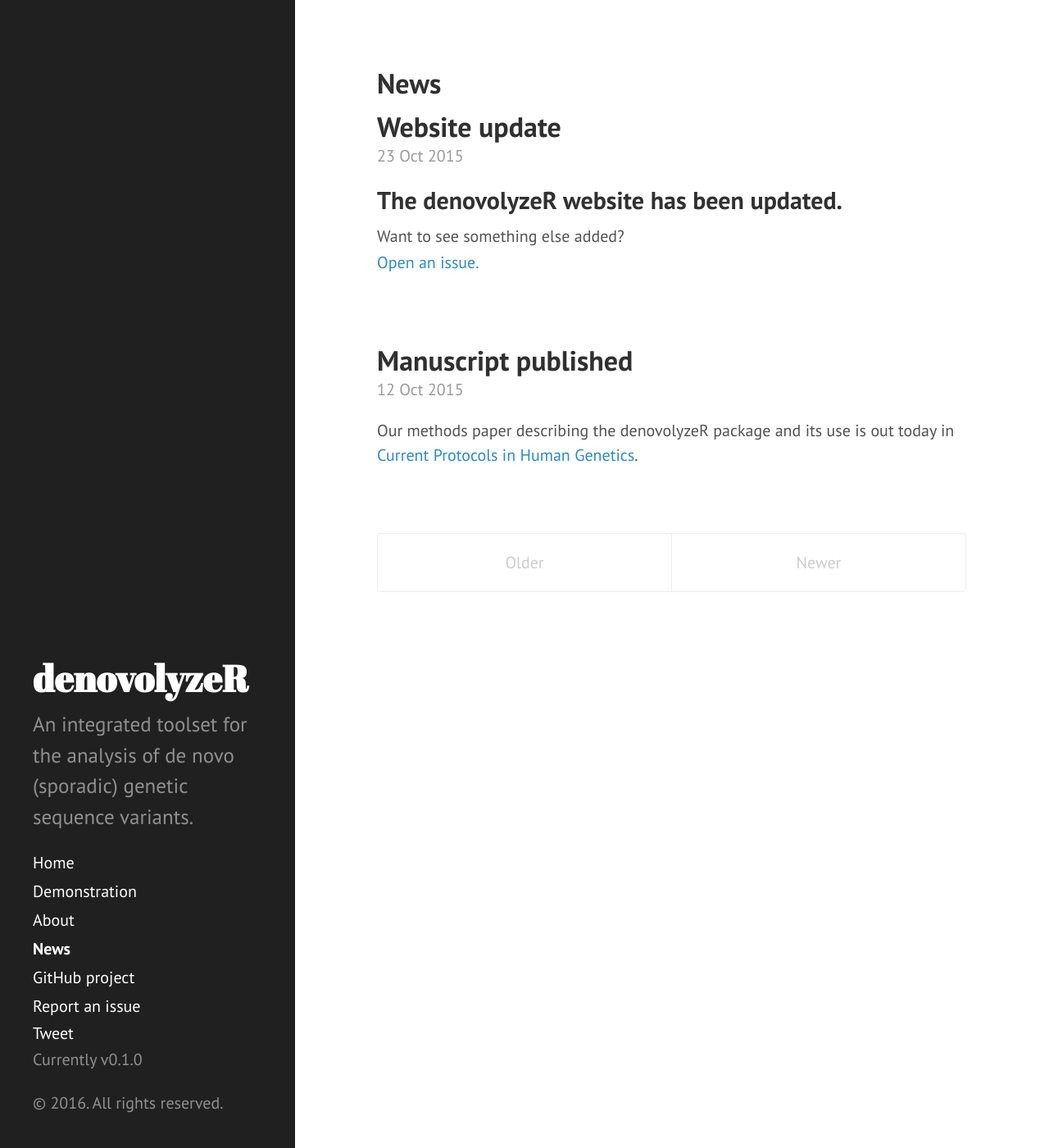
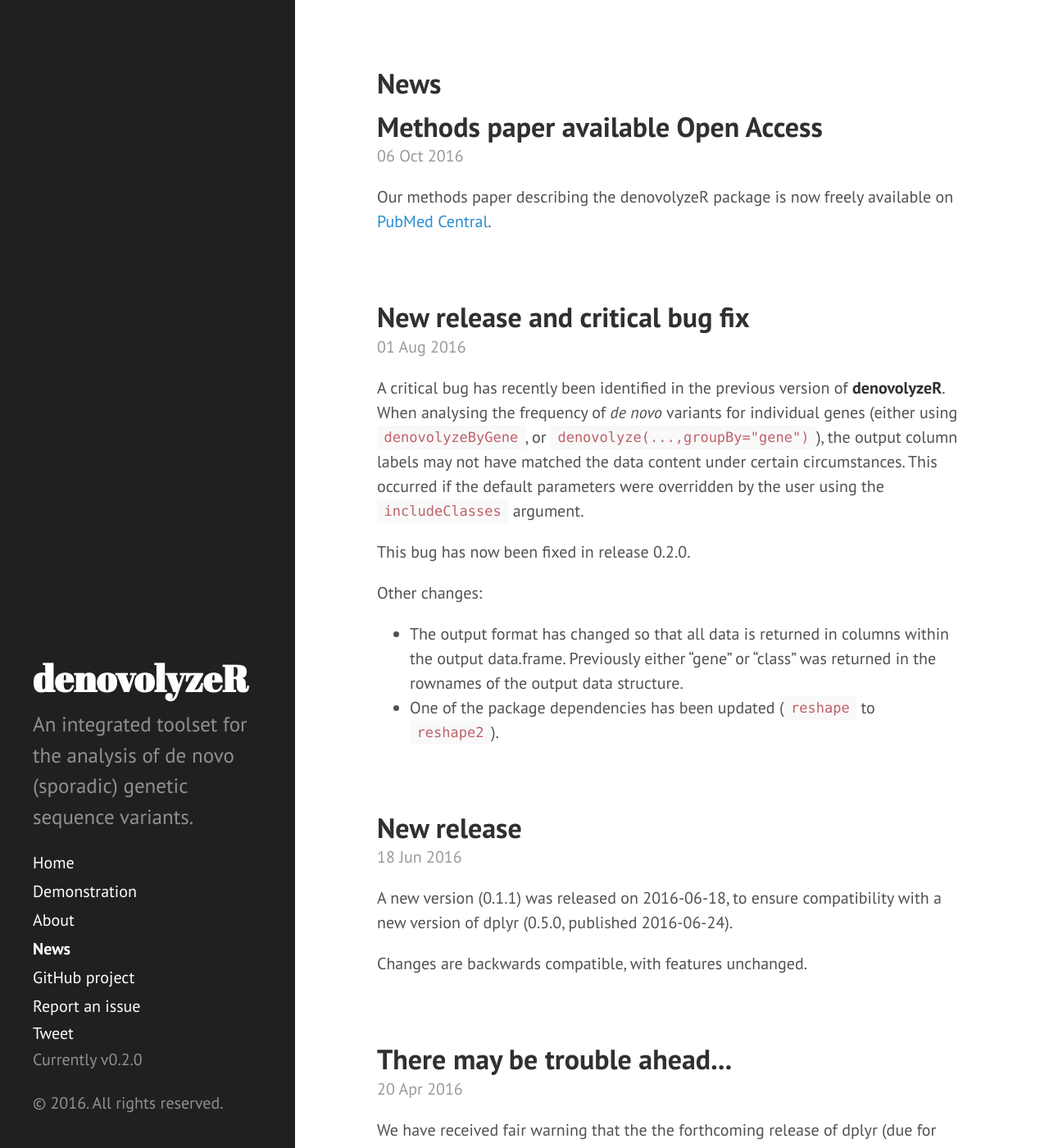
Before and after one commit to jamesware/denovolyzeR.org, a Jekyll site: the page built from news/index.html, in a window 1280 px wide and 1400 px high. Shown: the whole window at 82% size. Built offline with Jekyll 4.4.1, drawn with Linux system fonts in a browser that asks for light colours; Markdown is read by kramdown in place of the engine named in the settings; the list of posts is cut into pages by our own code; comment, search, counter and statistics services are not loaded; some of the changed text lies outside the part shown.

Commit message:
updated content

```diff
--- a/_config.yml
+++ b/_config.yml
@@ -21,7 +21,7 @@
 paginate_path:    "/news/page:num"
 
 # Custom vars
-version:          0.1.0
+version:          0.2.0
 
 github:
   repo:           https://github.com/jamesware/denovolyzer
--- /dev/null
+++ b/_posts/2015-12-04-CHD-paper.md
@@ -0,0 +1,8 @@
+---
+layout: post
+title: de novo mutations in Congenital Heart Disease with neurodevelopmental and other birth defects
+---
+
+Our latest paper, using denovolyzeR to analyse *de novo* mutations in congenital heart disease came out today in [Science].
+
+[Science]: http://dx.doi.org/10.1126/science.aac9396
--- /dev/null
+++ b/_posts/2016-04-20-There-may-be-trouble-ahead.md
@@ -0,0 +1,7 @@
+---
+layout: post
+title: There may be trouble ahead...
+---
+
+We have received fair warning that the the forthcoming release of dplyr (due for CRAN submission on April 25) may not be backwards compatible with denovolyzeR.  I will investigate this ASAP.
+Until this is addressed users may need to keep an installation of dplyr 0.4.3 on their system in order to run denovolyzeR.
--- /dev/null
+++ b/_posts/2016-06-18-new-release.md
@@ -0,0 +1,8 @@
+---
+layout: post
+title: New release
+---
+
+A new version (0.1.1) was released on 2016-06-18, to ensure compatibility with a new version of dplyr (0.5.0, published 2016-06-24).
+
+Changes are backwards compatible, with features unchanged.
--- /dev/null
+++ b/_posts/2016-08-01-New-release-and-bug-fix.md
@@ -0,0 +1,13 @@
+---
+layout: post
+title: New release and critical bug fix
+---
+
+A critical bug has recently been identified in the previous version of **denovolyzeR**.  When analysing the frequency of *de novo* variants for individual genes (either using `denovolyzeByGene`, or `denovolyze(...,groupBy="gene")`), the output column labels may not have matched the data content under certain circumstances.  This occurred if the default parameters were overridden by the user using the `includeClasses` argument.
+
+This bug has now been fixed in release 0.2.0.
+
+Other changes:
+
+- The output format has changed so that all data is returned in columns within the output data.frame.  Previously either "gene" or "class" was returned in the rownames of the output data structure.
+- One of the package dependencies has been updated (`reshape` to `reshape2`).
--- /dev/null
+++ b/_posts/2016-10-06-Manuscript-on-PMC copy.md
@@ -0,0 +1,8 @@
+---
+layout: post
+title: Methods paper available Open Access
+---
+
+Our methods paper describing the denovolyzeR package is now freely available on [PubMed Central].
+
+[PubMed Central]: http://www.ncbi.nlm.nih.gov/pmc/articles/PMC4606471/
```
Also changed, not shown: index.md (+4 -1 lines), _misc/denovolyzerFaviconDesign/Slide1.png (added), _misc/denovolyzerFaviconDesign/Slide2.png (added), 7 other files.
